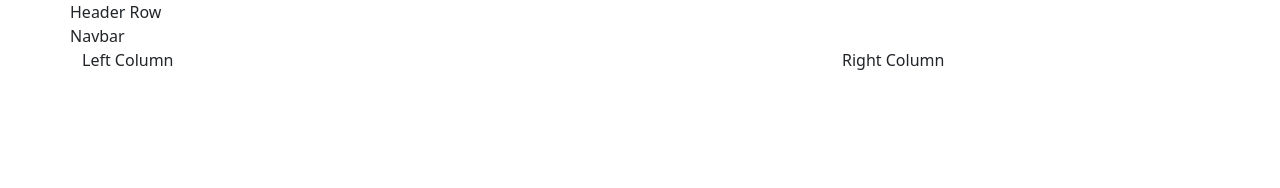
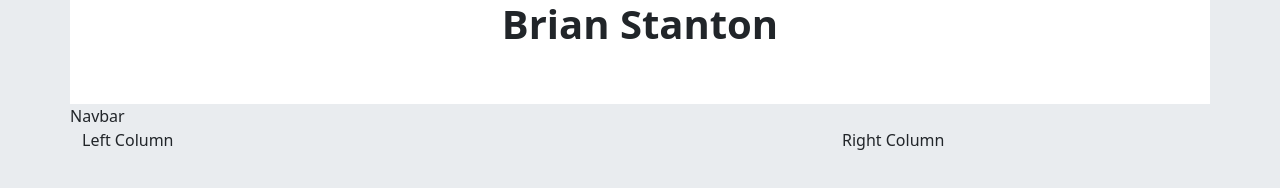
Before and after one commit to bstanton773/kekambas-117_bootstrap_portfolio, a plain HTML site: page index.html in a window 1280 px wide. Drawn offline with nearby package versions, Linux system fonts and the light colour scheme.

Commit message:
Add background utilitiy and update the header row

```diff
--- a/index.html
+++ b/index.html
@@ -7,14 +7,16 @@
     <title>Bootstrap Portfolio</title>
     <link rel="stylesheet" href="https://cdn.jsdelivr.net/npm/bootstrap@5.3.0-alpha3/dist/css/bootstrap.min.css">
 </head>
-<body>
+<body class="bg-body-secondary">
 
     <!-- Container that starts the bootstrap grid -->
     <div class="container">
 
         <!-- Row 1 - Header Row -->
-        <div class="row">
-            Header Row
+        <div class="row bg-white pb-5">
+            <div class="col">
+                <h1 class="text-center fw-bold">Brian Stanton</h1>
+            </div>
         </div>
 
         <!-- Row 2 - Navbar -->
```
